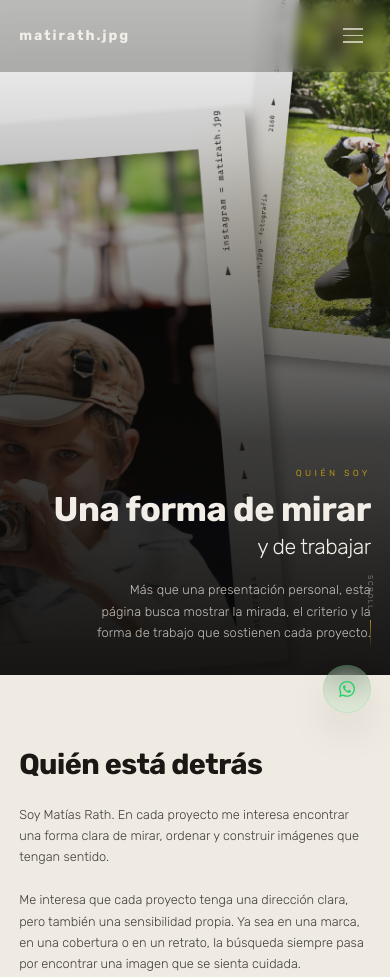
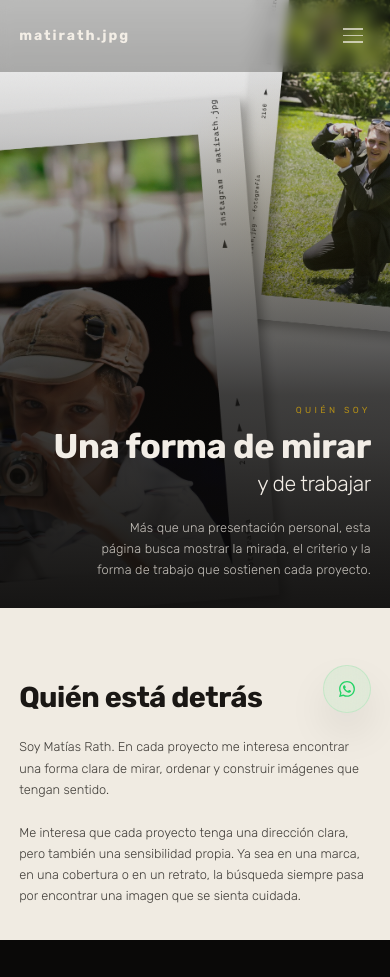
Before and after one commit to matirath/fotografia, a plain HTML site: page quien-soy.html in a window 390 px wide. Shown: the top 977 px of the page. Drawn offline with Linux system fonts and the light colour scheme.

Commit message:
Add files via upload

```diff
--- a/quien-soy.html
+++ b/quien-soy.html
@@ -137,17 +137,17 @@ footer{padding:3rem var(--gutter) 7.5rem;display:grid;grid-template-columns:1fr
 @media(max-width:900px){.qs-grid{grid-template-columns:1fr}.qs-intro-grid{grid-template-columns:1fr;gap:2.4rem}.qs-intro-images{height:auto;grid-template-columns:1fr;gap:1.2rem}.qs-intro-img-1{grid-row:span 1}}
 @media(max-width:768px){
   :root{--gutter:1.2rem}
-  .hero{min-height:clamp(550px,80vh,800px);width:100vw;margin-left:calc(-50vw + 50%)}
+  .hero{min-height:clamp(500px,72vh,720px);width:100vw;margin-left:calc(-50vw + 50%)}
   .hero-bg .hero-desktop{display:none}
   .hero-bg .hero-mobile{display:block}
   .hero-bg img{object-position:center 30%;transform:scale(1.02)}
   .hero-overlay{background:linear-gradient(to top,rgba(10,9,8,.92) 0%,rgba(10,9,8,.78) 35%,rgba(10,9,8,.45) 58%,rgba(10,9,8,.18) 78%,transparent 100%)}
-  .hero-content{padding:10.4rem var(--gutter) 2.6rem;max-width:42ch}
+  .hero-content{padding:9.2rem var(--gutter) 2.2rem;max-width:42ch}
   .hero-eyebrow{margin-bottom:1rem}
   .hero-title .tl:first-child{font-size:clamp(2.2rem,8vw,3.6rem)}
   .hero-title .tl:last-child{font-size:clamp(1.35rem,5vw,2rem)}
   .hero-sub{font-size:.88rem;line-height:1.68;max-width:36ch}
-  .hero-scroll{right:1rem;bottom:2rem;gap:.3rem}
+  .hero-scroll{display:none}
   .hero-scroll span{font-size:.4rem;letter-spacing:.26em}
   .hero-bar{height:28px}
   .topbar{padding:0 var(--gutter)}
@@ -163,7 +163,7 @@ footer{padding:3rem var(--gutter) 7.5rem;display:grid;grid-template-columns:1fr
   .fab-label{font-size:.7rem}
 }
 @media(max-width:480px){
-  .hero-content{padding:9.7rem var(--gutter) 2rem}
+  .hero-content{padding:8.6rem var(--gutter) 1.7rem}
   .hero-title .tl:first-child{font-size:clamp(1.9rem,8.8vw,2.9rem)}
   .hero-title .tl:last-child{font-size:clamp(1.2rem,5.5vw,1.7rem)}
   .qs-intro-text p{font-size:.8rem;line-height:1.66}
```
